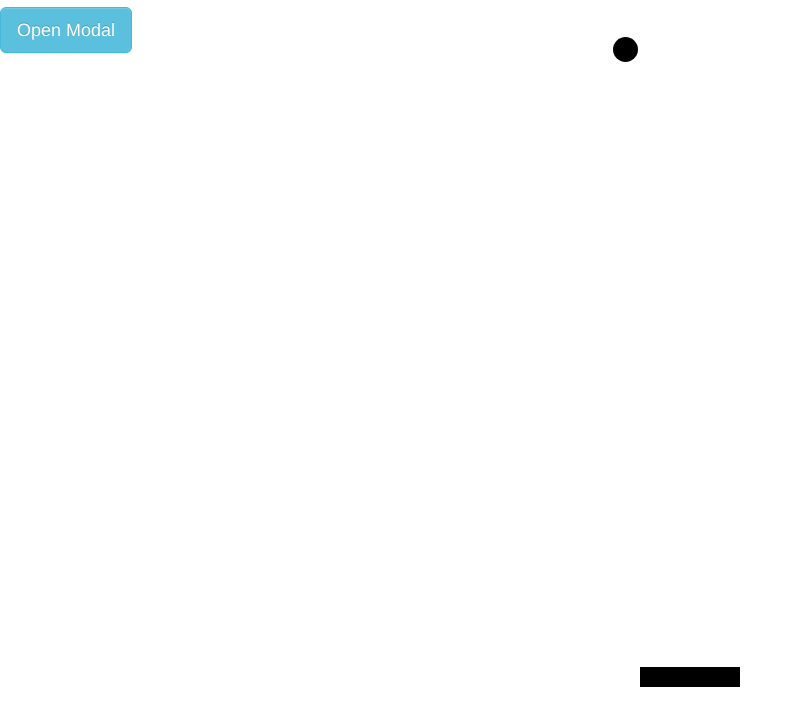
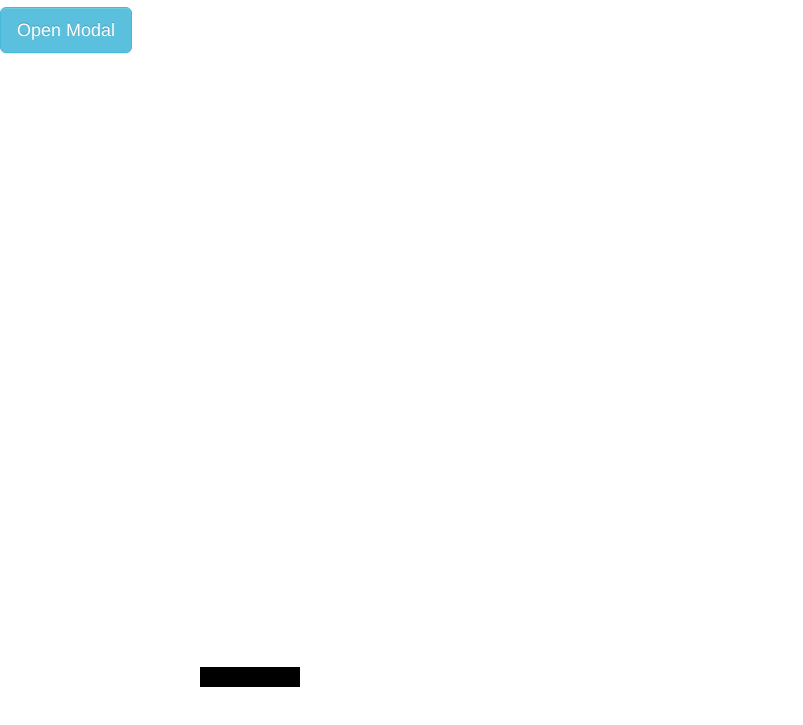
Before and after one commit to CISC474-2019F-Group1/Project1, a plain HTML site: page index.html in a window 1280 px wide. Shown: the part 63-788 px from the top of the page, without its empty margins (0-803 px from the left). Drawn offline with nearby package versions, Linux system fonts and the light colour scheme.

Commit message:
Revert "ball and computer player"

```diff
--- a/index.css
+++ b/index.css
@@ -17,16 +17,3 @@ body, html{
     padding: 0px;
 
 }
-#ball{
-    border-radius: 50%;
-    position: absolute;
-    bottom: 400px;
-    left: 100px;
-    width: 25px;
-    height: 25px;
-    background-color: #000;
-    text-align:center;
-    margin: 0px;
-    padding: 0px;
-
-}
--- a/scripts/ball.js
+++ b/scripts/ball.js
@@ -5,43 +5,4 @@ function ball() {
     var startX;
     var startY;
 
-    this.positionX = 100;
-    this.positionY = 300;
-    this.speedX = 3;
-    this.speedY = 3;
-    this.size = 25;
-    this.maxwidth = window.innerWidth - this.size;
-    this.maxheight = window.innerHeight - this.size;
-
-    $('#ball').css("width", this.width);
-
-    this.updatePosition = function(paddle){
-        if(this.positionY <= 30){
-            //new turn trigger will be here
-            this.positionX=100;
-            this.positionY=300;
-        }
-        else if(this.positionX > this.maxwidth||this.positionX < 0){
-            this.speedX = -this.speedX;
-        }
-        else if(this.positionY> this.maxheight){
-            this.speedY = -this.speedY;
-        }
-        else if (this.positionX>paddle-50&&this.positionX<paddle+200){
-            //console.log('pass check');
-            if(this.positionY<40+this.size){
-                console.log('collision at: ('+this.positionX+','+this.positionY+')' );
-                this.speedY = -this.speedY;
-            }
-        }
-        this.positionX += this.speedX;
-        this.positionY += this.speedY;
-
-
-
-
-
-    }
-
-
 }
--- a/scripts/index.js
+++ b/scripts/index.js
@@ -18,8 +18,7 @@ $(document).keydown(function (event) {
 
 });
 
-const pad = new paddle();
-const b1 = new ball();
+const pad = new Paddle();
 
 writeFrame();
 
@@ -41,16 +40,3 @@ function writeFrame() {
 }
 
 window.requestAnimationFrame(writeFrame);
-
-function computer(ax,bx){
-    if((ax-bx)>0){
-        if(pad.position<window.innerWidth - pad.size){
-            pad.updatePosition('right', pad.speed/7);
-        }
-    }
-    else if((ax-bx)<0){
-        if(pad.position>0){
-            pad.updatePosition('left', pad.speed/7);}
-    }
-
-}
--- a/scripts/paddle.js
+++ b/scripts/paddle.js
@@ -2,8 +2,7 @@ function paddle() {
 
     this.position = 100;
     this.speed = 20;
-    // this.size = 200;
-    this.size = 100;
+    this.size = 200;
 
     this.maxPosition = window.innerWidth - this.size;
 
```
Also changed, not shown: index.html (+1 -0 lines).
